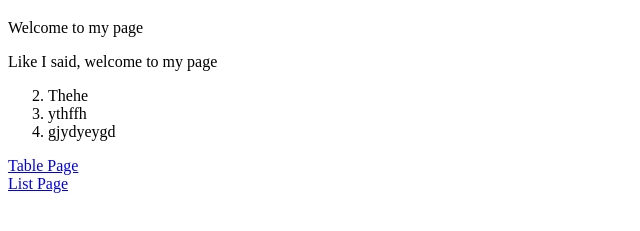
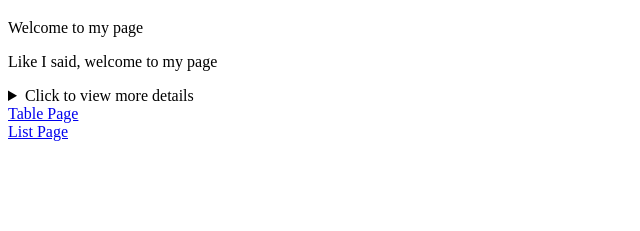
Before and after one commit to jib-data/pepTraining, a plain HTML site: page welcome.html in a window 1280 px wide. Shown: the part 61-292 px from the top of the page, without its empty margins (0-640 px from the left). Drawn offline with Linux system fonts and the light colour scheme.

Commit message:
add content

```diff
--- a/welcome.html
+++ b/welcome.html
@@ -9,11 +9,13 @@
     <h1>This is my page</h1>
     <p>Welcome to my page</p>
     <p>Like I said, welcome to my page</p>
-    <ol type="1" start="2">
-      <li>Thehe</li>
-      <li>ythffh</li>
-      <li>gjydyeygd</li>
-    </ol>
+    <details>
+      <summary>Click to view more details</summary>
+      <p>
+        This is the hidden content that becomes visible when you click the
+        summary.
+      </p>
+    </details>
 
     <a href="tabledemo.html">Table Page</a>
     <br />
```
Also changed, not shown: formdemo.html (+3 -0 lines).
